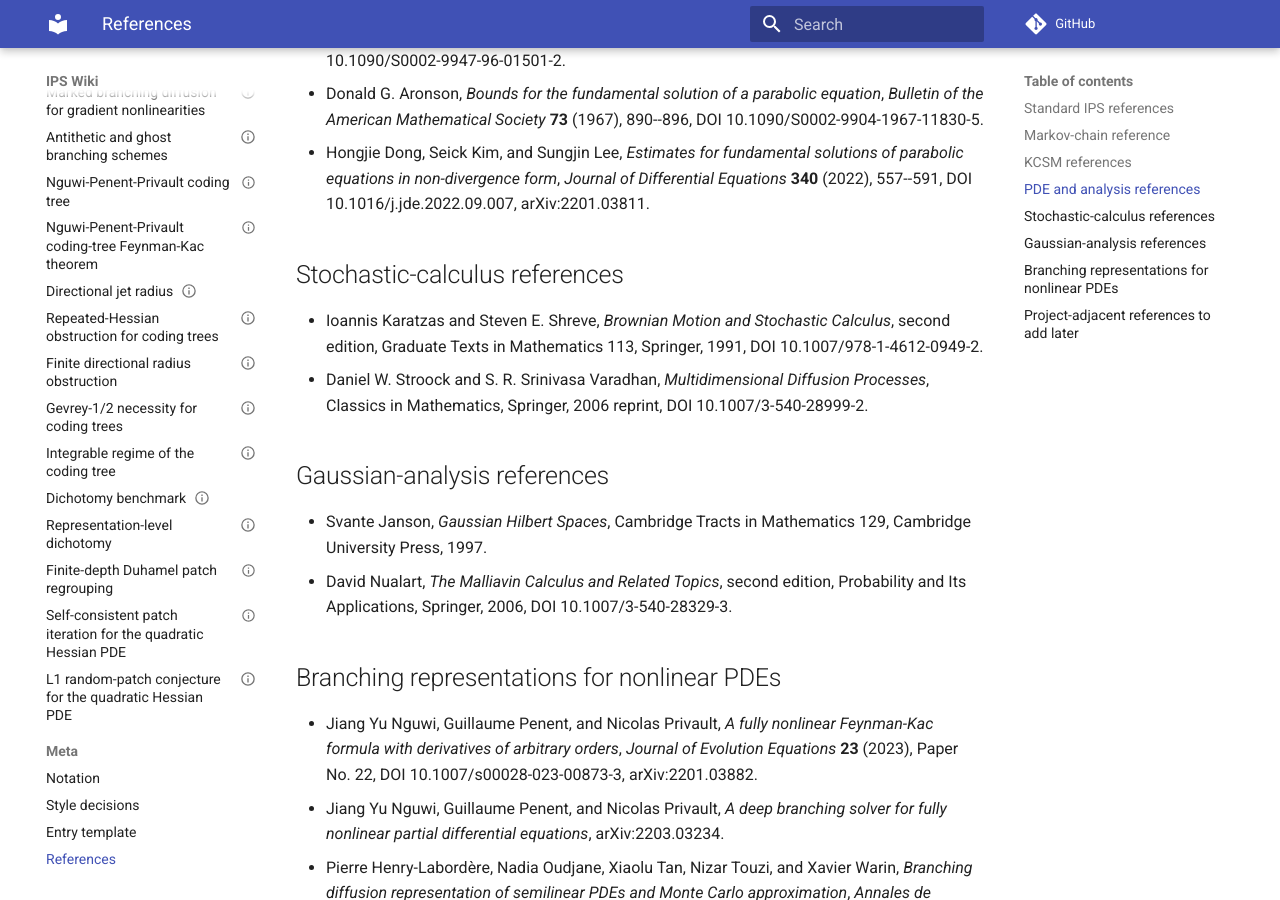
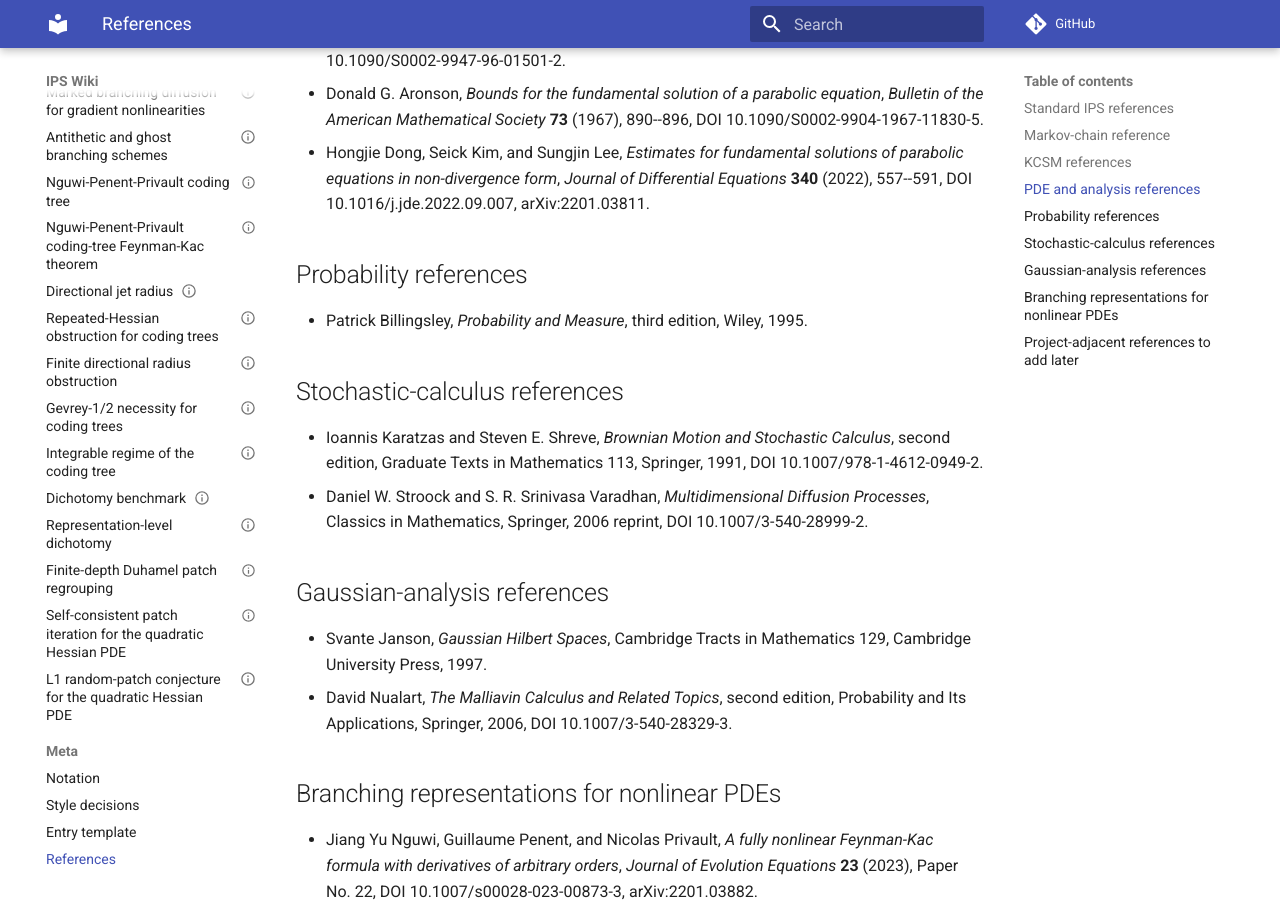
Before and after one commit to maciejgluchowski86-beep/ips-wiki, an MkDocs documentation site: the page built from docs/meta/references.md, in a window 1280 px wide and 900 px high, scrolled down 1859 px. Built offline with MkDocs 1.6.1 and Material for MkDocs 9.7.7, drawn with Linux system fonts in a browser that asks for light colours; comment, search, counter and statistics services are not loaded.

```diff
--- a/docs/meta/references.md
+++ b/docs/meta/references.md
@@ -44,6 +44,10 @@ This page is the human-readable reference list for the wiki. A structured BibTeX
 - Donald G. Aronson, *Bounds for the fundamental solution of a parabolic equation*, *Bulletin of the American Mathematical Society* **73** (1967), 890--896, DOI 10.1090/S0002-9904-1967-11830-5.
 - Hongjie Dong, Seick Kim, and Sungjin Lee, *Estimates for fundamental solutions of parabolic equations in non-divergence form*, *Journal of Differential Equations* **340** (2022), 557--591, DOI 10.1016/j.jde.2022.09.007, arXiv:2201.03811.
 
+## Probability references
+
+- Patrick Billingsley, *Probability and Measure*, third edition, Wiley, 1995.
+
 ## Stochastic-calculus references
 
 - Ioannis Karatzas and Steven E. Shreve, *Brownian Motion and Stochastic Calculus*, second edition, Graduate Texts in Mathematics 113, Springer, 1991, DOI 10.1007/978-1-4612-0949-2.
```
